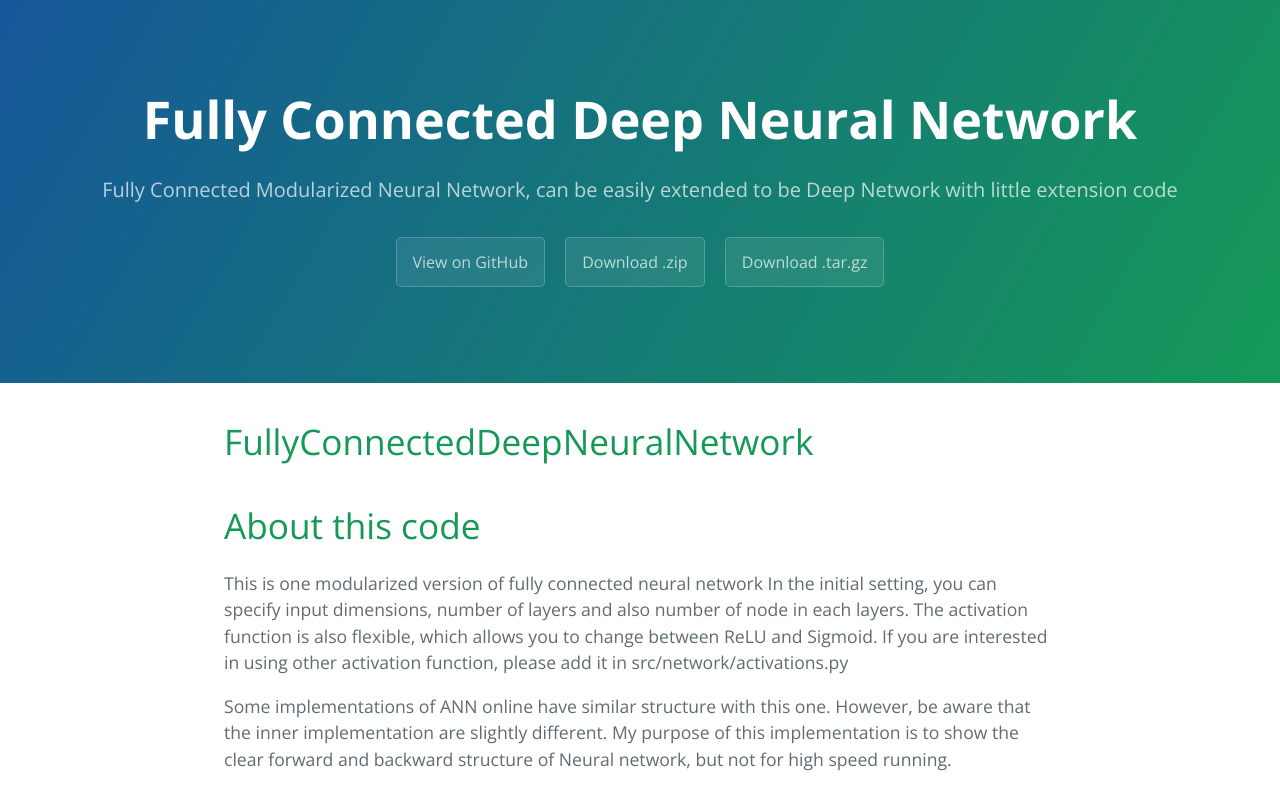
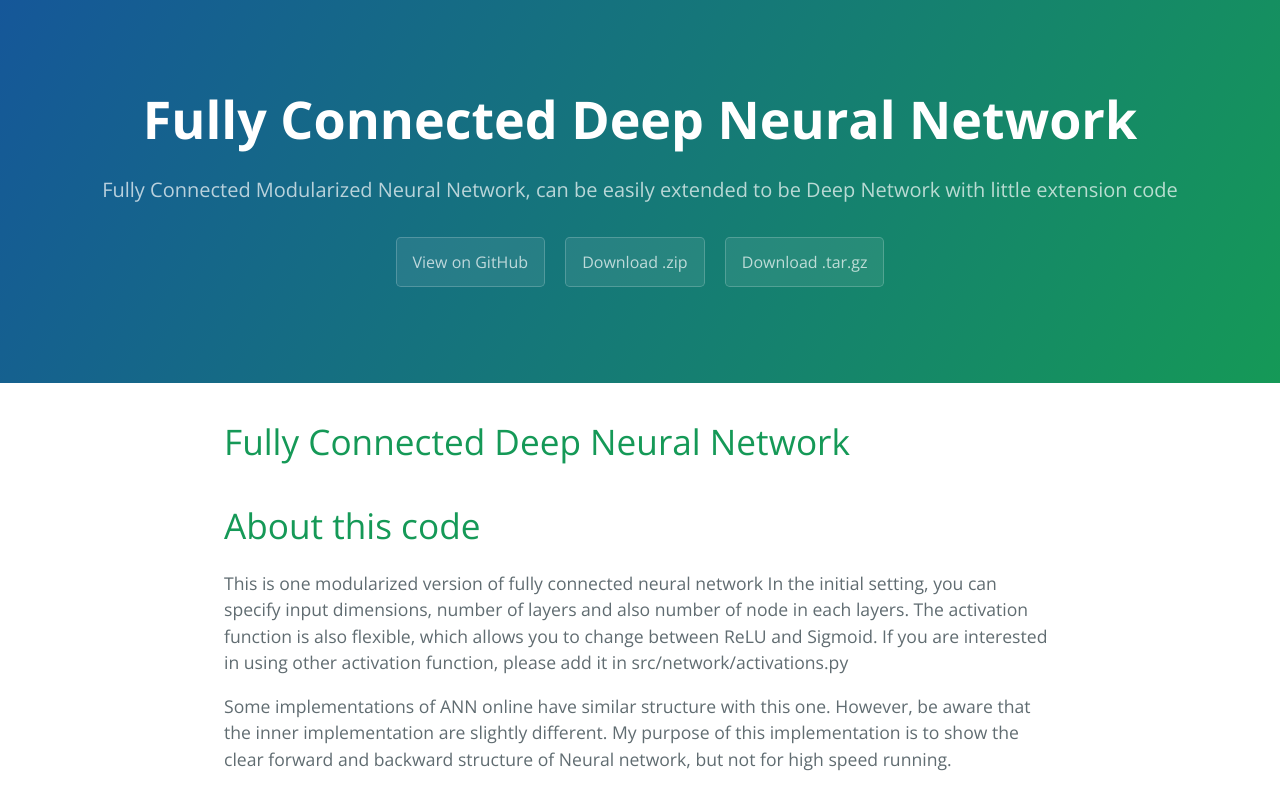
Before and after one commit to wuga214/DEMO_FullyConnected_NeuralNetwork, a plain HTML site: page index.html in a window 1280 px wide. Shown: the top 787 px of the page. Drawn offline with nearby package versions, Linux system fonts and the light colour scheme.

Commit message:
MODIFICATION

```diff
--- a/index.html
+++ b/index.html
@@ -20,7 +20,7 @@
 
     <section class="main-content">
       <h1>
-<a id="fully Connected Deep Neural Network" class="anchor" href="#fullyconnecteddeepneuralnetwork" aria-hidden="true"><span aria-hidden="true" class="octicon octicon-link"></span></a>FullyConnectedDeepNeuralNetwork</h1>
+<a id="fully Connected Deep Neural Network" class="anchor" href="#fullyconnecteddeepneuralnetwork" aria-hidden="true"><span aria-hidden="true" class="octicon octicon-link"></span></a>Fully Connected Deep Neural Network</h1>
 
 <h1>
 <a id="about-this-code" class="anchor" href="#about-this-code" aria-hidden="true"><span aria-hidden="true" class="octicon octicon-link"></span></a>About this code</h1>
```
